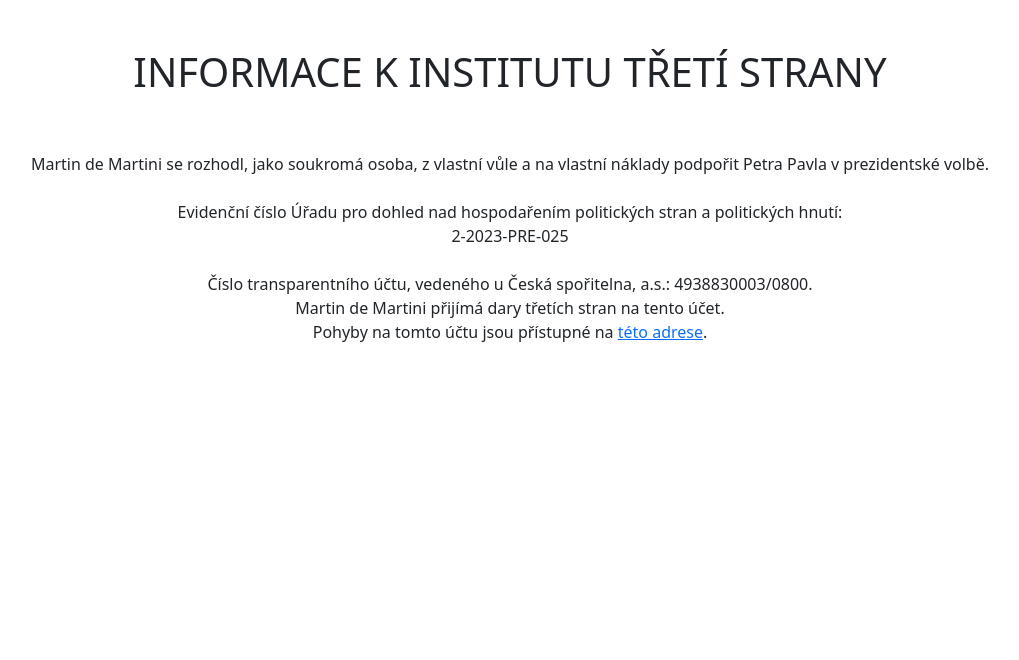
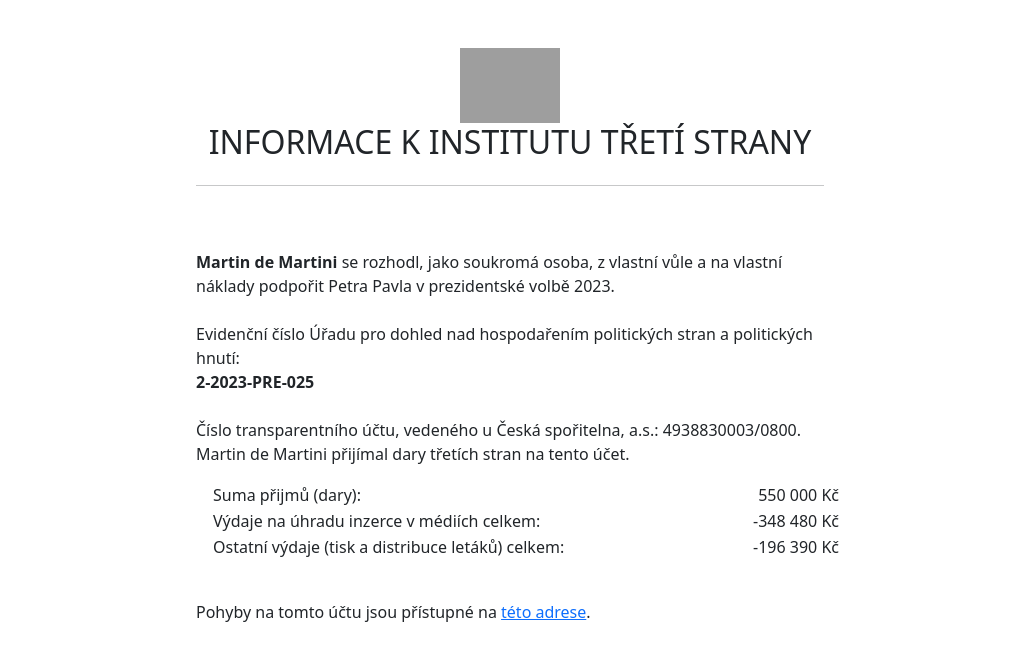
Before and after one commit to mr-woodu/mr-woodu.github.io, a plain HTML site: page gpp2023.html in a window 1280 px wide. Shown: the top 660 px of the page, without its empty margins (178-1197 px from the left). Drawn offline with nearby package versions, Linux system fonts and the light colour scheme; grey boxes are pictures that could not be loaded.

Commit message:
suma prijmu a vydaju

```diff
--- a/gpp2023.html
+++ b/gpp2023.html
@@ -21,21 +21,44 @@
 
 <body>
 
-    <section class="text-center w-100 m-5">
+    <section class="w-100 m-5">
         <div class='content'>
-            <h1>INFORMACE K INSTITUTU TŘETÍ STRANY</h1>
-            <br><br>
-            Martin de Martini se rozhodl, jako soukromá osoba, z vlastní vůle a na vlastní náklady podpořit Petra Pavla v prezidentské volbě.
-            <br><br>
+            <div class="row text-center">
+                <div class="col-3"></div>
+                <div class="col-6">
+                    <img src="https://www.generalpavel.cz/files/lev-stuzka.svg" width="100px" />
+                    <br>
+                    <h2>INFORMACE K INSTITUTU TŘETÍ STRANY</h2>
+                </div>
+            </div>
+            <div class="col-3"></div>
+            <div class="row">
+                <div class="col-3"></div>
+                <div class="col-6">
+                    <hr><br><br>
+                    <b>Martin de Martini</b> se rozhodl, jako soukromá osoba, z vlastní vůle a na vlastní náklady podpořit Petra Pavla v prezidentské volbě 2023.
+                    <br><br> Evidenční číslo Úřadu pro dohled nad hospodařením politických stran a politických hnutí:<br> <b>2-2023-PRE-025</b>
+                    <br><br> Číslo transparentního účtu, vedeného u Česká spořitelna, a.s.: 4938830003/0800.
+                    <br> Martin de Martini přijímal dary třetích stran na tento účet.
+                    <table width="100%" class="m-3">
+                        <tr>
+                            <td class="text-start">Suma přijmů (dary):</td>
+                            <td class="text-end">550 000 Kč</td>
+                        </tr>
+                        <tr>
+                            <td>Výdaje na úhradu inzerce v médiích celkem:</td>
+                            <td class="text-end">-348 480 Kč</td>
+                        </tr>
+                        <tr>
+                            <td>Ostatní výdaje (tisk a distribuce letáků) celkem:</td>
+                            <td class="text-end">-196 390 Kč</td>
+                        </tr>
+                    </table>
+                    <br> Pohyby na tomto účtu jsou přístupné na <a href="https://www.csas.cz/cs/transparentni-ucty#/000000-4938830003/Martin-DeMartini">této adrese</a>.<br>
 
-            Evidenční číslo Úřadu pro dohled nad hospodařením politických stran a politických hnutí:<br>
-            2-2023-PRE-025
-            <br><br>
-
-            Číslo transparentního účtu, vedeného u Česká spořitelna, a.s.: 4938830003/0800.<br>
-            Martin de Martini přijímá dary třetích stran na tento účet.<br>
-            Pohyby na tomto účtu jsou přístupné na <a href="https://www.csas.cz/cs/transparentni-ucty#/000000-4938830003/Martin-DeMartini">této adrese</a>.<br>
-            <br><br>
+                </div>
+                <div class="col-3"></div>
+            </div>
 
 
 
```
